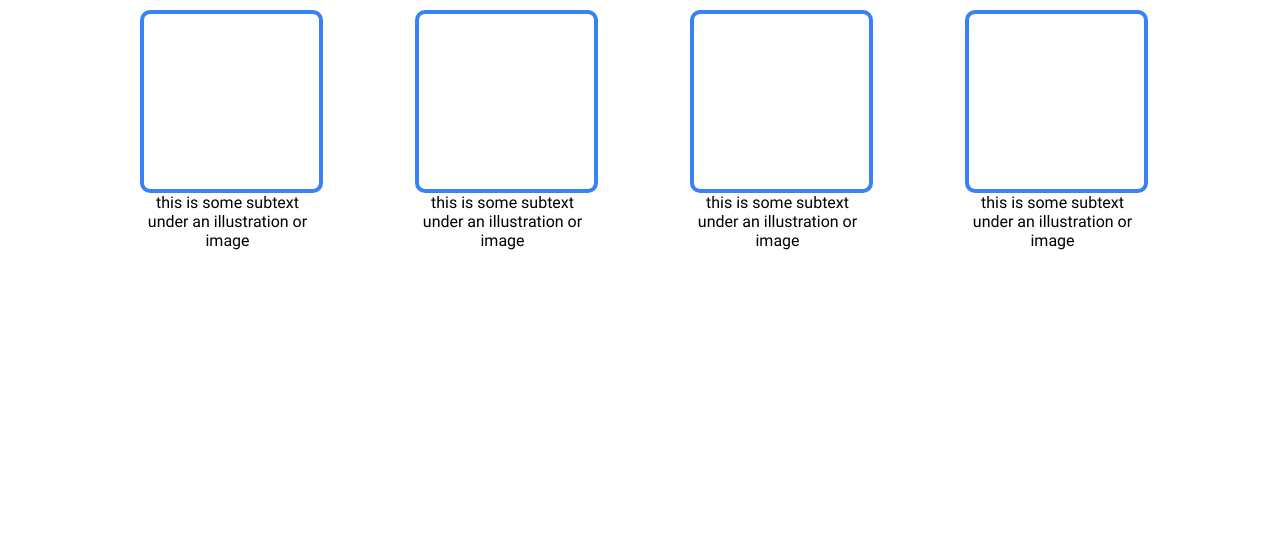
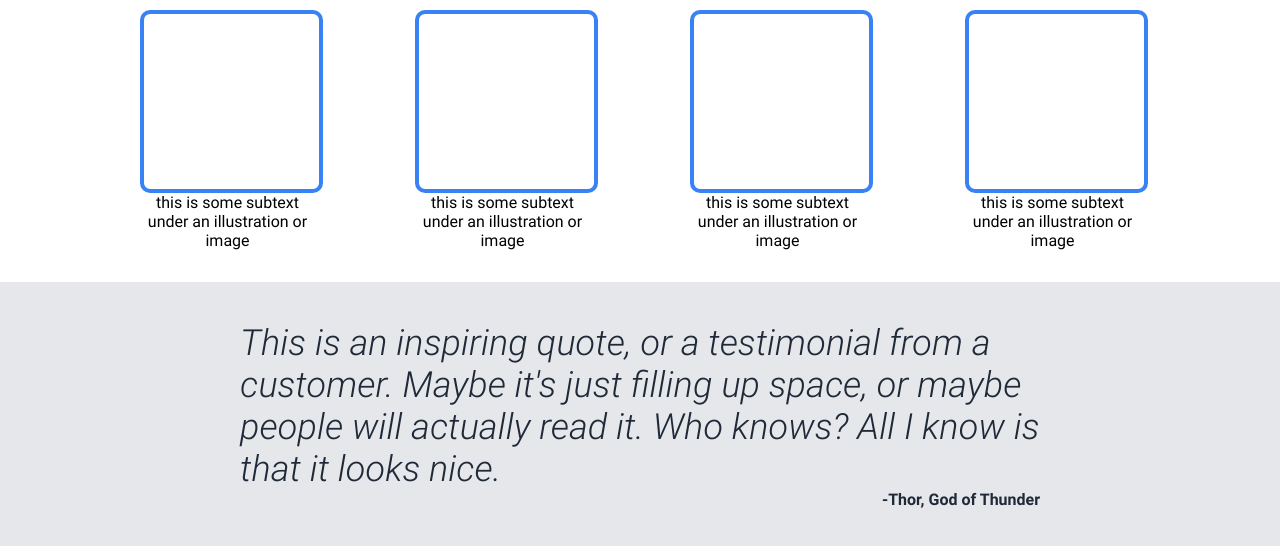
Before and after one commit to catagonus/landing-page, a plain HTML site: page index.html in a window 1280 px wide. Shown: the part 500-1046 px from the top of the page. Before the commit the page ends 800 px from the top, so only its background shows below. Drawn offline with Linux system fonts and the light colour scheme.

Commit message:
add section 3 to website

```diff
--- a/index.html
+++ b/index.html
@@ -53,7 +53,12 @@
         </div>
     </div>
 
-    <div class="section3"></div>
+    <div class="section3">
+        <div class="quote-container">
+            <div class="quote">This is an inspiring quote, or a testimonial from a customer. Maybe it's just filling up space, or maybe people will actually read it. Who knows? All I know is that it looks nice.</div>
+            <div class="attrib">-Thor, God of Thunder</div>
+        </div>
+    </div>
 
 </body>
 </html>
--- a/style.css
+++ b/style.css
@@ -135,6 +135,7 @@ a {
 .info-grid {
     display: flex;
     width: 1000px;
+    flex-shrink: 1;
     justify-content: space-between;
     margin-bottom: 32px;
 }
@@ -155,3 +156,29 @@ a {
 .info-text {
     text-align: center;
 }
+
+.section3 {
+    background-color: #e5e7eb;
+    color: #1f2937;
+    display: flex;
+    justify-content: center;
+}
+
+.quote-container {
+    width: 800px;
+    display: flex;
+    flex-direction: column;
+    align-items: center;
+    padding: 40px 0;
+}
+
+.quote {
+    font-weight: lighter;
+    font-style: italic;
+    font-size: 36px;
+}
+
+.attrib {
+    font-weight: bold;
+    align-self: flex-end;
+}
```
